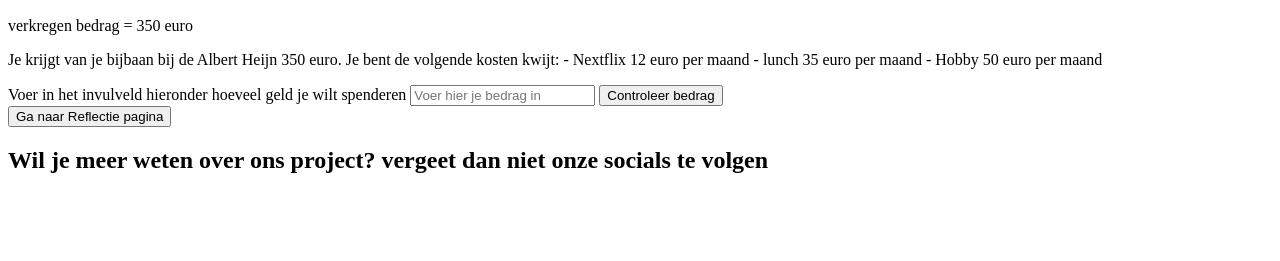
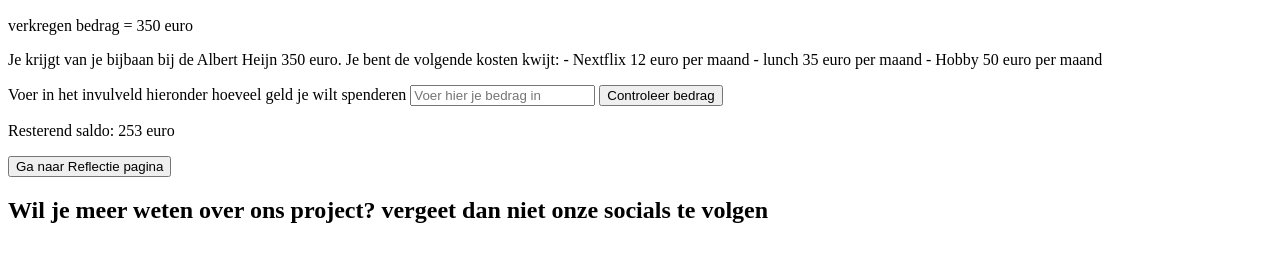
Before and after one commit to ArjunBiseswarStudent/sprint3, a plain HTML site: page Arjun_en_Liam/prototype2/Scenario1.html in a window 1280 px wide. Shown: the part 135-396 px from the top of the page. Drawn offline with Linux system fonts and the light colour scheme.

Commit message:
ik heb erbij gezet dat het saldo op het pagina wordt aangepast.

```diff
--- a/Arjun_en_Liam/prototype2/Scenario1.html
+++ b/Arjun_en_Liam/prototype2/Scenario1.html
@@ -47,6 +47,7 @@
                     placeholder="Voer hier je bedrag in"
                     min="0">
                     <button type="button" id="Controleerbedragknop">Controleer bedrag</button>
+                    <p>Resterend saldo: <span id="resterendSaldo">0</span> euro</p>
                 </div>
 
 
--- a/Arjun_en_Liam/prototype2/javascript/scriptScenario.js
+++ b/Arjun_en_Liam/prototype2/javascript/scriptScenario.js
@@ -12,6 +12,9 @@ function Geldberekening() {
 
 
     huidigSaldo = verkregenGeld - totaleKosten;
+
+
+    document.getElementById("resterendSaldo").innerText = huidigSaldo;
 
     console.log("Dynamisch geladen startsaldo:", huidigSaldo);
 }
```
